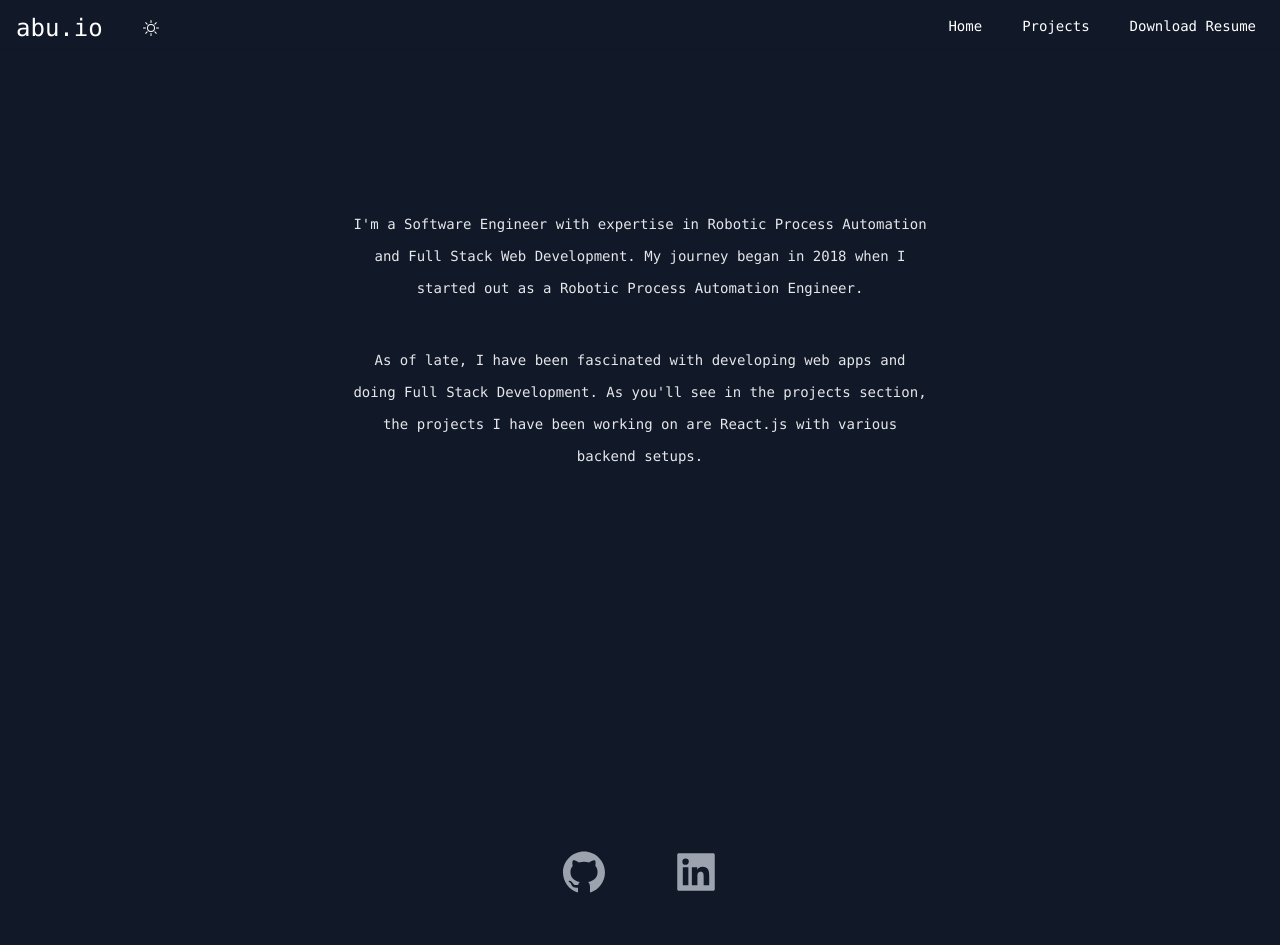
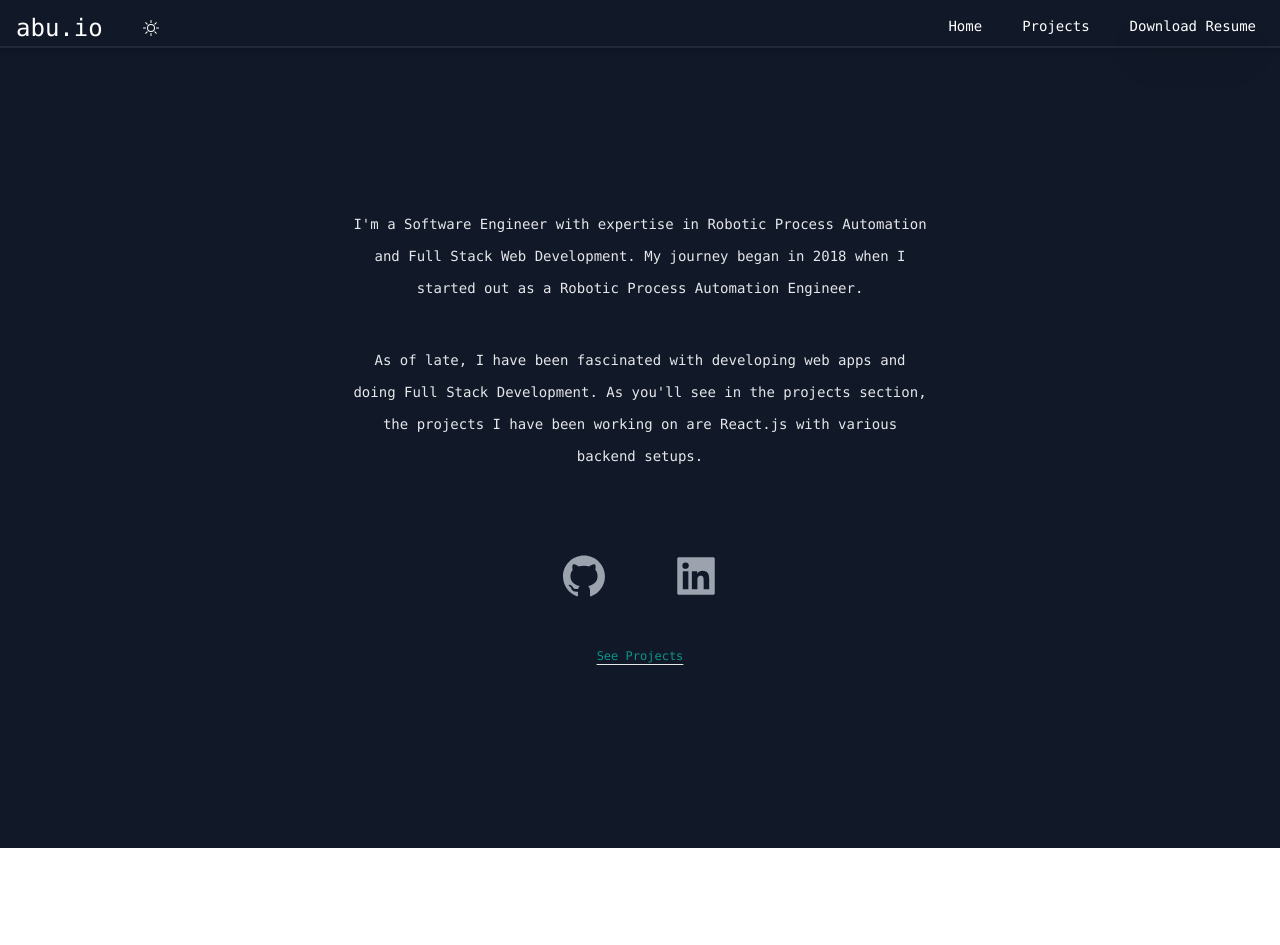
Before and after one commit to abu-jeylani/portfolio, a Next.js app: page / in a window 1280 px wide. Shown: the top 945 px of the page. After the commit the page ends 848 px from the top, so only its background shows below. Built offline with nearby package versions, Linux system fonts and the light colour scheme.

Commit message:
updating padding

```diff
--- a/components/navbar.js
+++ b/components/navbar.js
@@ -23,7 +23,7 @@ export default function Navbar({}) {
 
   return (
     <div
-      className={`font-mono sticky top-0 left-0 md:flex w-full pt-3  dark:bg-gray-900 dark:text-white justify-between z-10 h-12  bg-white drop-shadow-sm  `}
+      className={`font-mono sticky top-0 left-0 md:flex w-full pt-3  dark:bg-gray-900 dark:text-white justify-between z-10 h-12  bg-white  drop-shadow-md dark:border-b-2 dark:border-gray-800 `}
     >
       <div className="flex pl-4 gap-10 ">
         <Link href="/" className="text-2xl">
@@ -44,7 +44,7 @@ export default function Navbar({}) {
         </div>
       </div>
       <div
-        className="md:hidden absolute top-0 right-6 text-2xl pt-3"
+        className="md:hidden absolute top-0 right-6 text-2xl pt-5"
         onClick={() => setOpen(!open)}
       >
         {open ? (
@@ -68,7 +68,7 @@ export default function Navbar({}) {
           <Link href="/projects"> Projects</Link>
         </li>
         <li
-          className="dark:hover:text-teal-600 hover:text-gray-500 hover:cursor-pointer md:pb-0 pb-3"
+          className="dark:hover:text-teal-600 hover:text-gray-500 hover:cursor-pointer md:pb-0 pb-3 drop-shadow-2xl md:border-none dark:border-b-2 dark:border-gray-800"
           onClick={() => downloadPDF()}
         >
           Download Resume
--- a/pages/index.js
+++ b/pages/index.js
@@ -25,14 +25,13 @@ export default function Home() {
               2018 when I started out as a Robotic Process Automation Engineer.
             </p>
           </div>
-          <p className="text-sm py-5 leading-8 text-gray-800 dark:text-gray-200 max-w-xl mx-auto  text-center">
+          <p className="text-sm pt-5 leading-8 text-gray-800 dark:text-gray-200 max-w-xl mx-auto  text-center">
             As of late, I have been fascinated with developing web apps and
             doing Full Stack Development. As you&apos;ll see in the projects
             section, the projects I have been working on are React.js with
             various backend setups.
           </p>
-        </div>
-        <div className="text-5xl flex justify-center gap-x-16  text-black dark:text-gray-400  ">
+          <div className="text-5xl mt-20 flex justify-center gap-x-16  text-black dark:text-gray-400  ">
             <a
               href="https://github.com/abu-jeylani"
               className="transition duration-200 hover:scale-125"
@@ -47,9 +46,13 @@ export default function Home() {
             </a>
           </div>
           <div className="h-20 dark:text-gray-200 font-mono flex justify-center mt-12 underline underline-offset-4 text-xs">
-          <Link href="/projects" className="text-teal-600 hover:text-teal-400">
+            <Link
+              href="/projects"
+              className="text-teal-600 hover:text-teal-400"
+            >
               See Projects
             </Link>
+          </div>
         </div>
       </section>
     </Layout>
--- a/pages/projects.js
+++ b/pages/projects.js
@@ -8,7 +8,7 @@ export default function Projects() {
   return (
     <Layout>
       <div className=" flex flex-col w-10/12 mx-auto font-mono">
-        <h1 className="dark:text-white text-3xl pt-10 mx-auto pb-10 ">
+        <h1 className="dark:text-white text-2xl pt-16 mx-auto pb-4 ">
           Projects
         </h1>
         <ProjectCard
```
Lines whose indentation alone changed are shown as unchanged.
